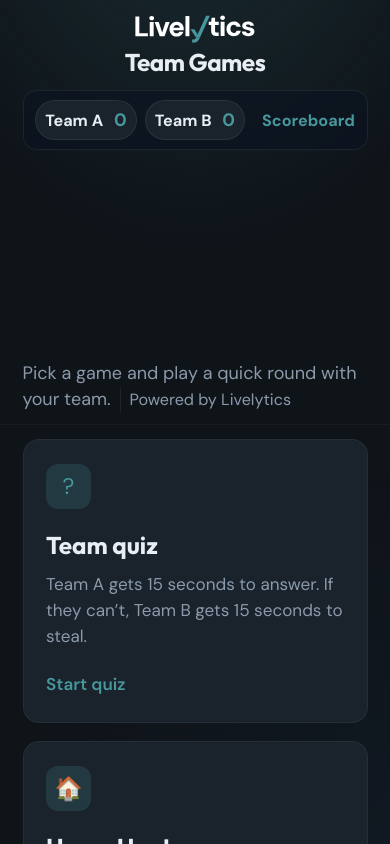
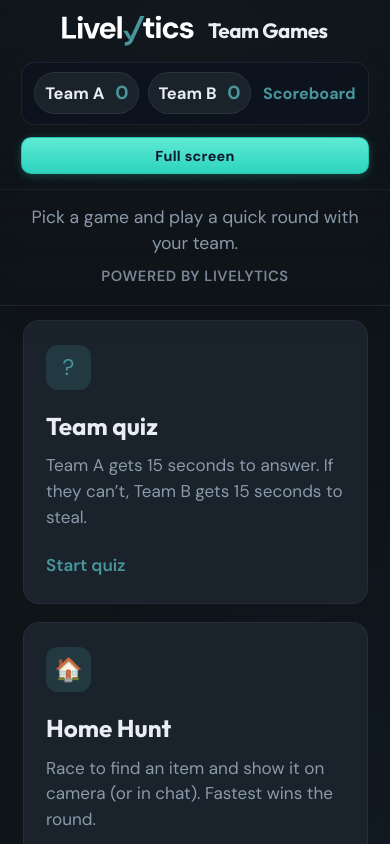
Before and after one commit to akshaygdhole/Fun-Friday-Games, a React (Vite) app: page / in a window 390 px wide. Shown: the top 844 px of the page. Built offline with nearby package versions, Linux system fonts and the light colour scheme.

Commit message:
Add fullscreen functionality with FullscreenButton component; enhance StickyScoreBar and Home page layout with new styles and responsive design adjustments.

```diff
--- /dev/null
+++ b/src/components/FullscreenButton.jsx
@@ -0,0 +1,44 @@
+import { useEffect, useState } from "react"
+
+export default function FullscreenButton({ className = "" }) {
+  const [isFullscreen, setIsFullscreen] = useState(false)
+
+  useEffect(() => {
+    const onChange = () => setIsFullscreen(Boolean(document.fullscreenElement))
+    onChange()
+    document.addEventListener("fullscreenchange", onChange)
+    return () => document.removeEventListener("fullscreenchange", onChange)
+  }, [])
+
+  const toggleFullscreen = async () => {
+    try {
+      if (document.fullscreenElement) {
+        await document.exitFullscreen()
+      } else {
+        await document.documentElement.requestFullscreen()
+      }
+    } catch {
+      // ignore
+    }
+  }
+
+  const merged = [
+    className,
+    "fullscreen-btn",
+    isFullscreen ? "fullscreen-btn--exit" : "fullscreen-btn--enter",
+  ]
+    .filter(Boolean)
+    .join(" ")
+
+  return (
+    <button
+      type="button"
+      className={merged}
+      onClick={toggleFullscreen}
+      title={isFullscreen ? "Exit full screen (Esc)" : "Enter full screen for sharing"}
+      aria-pressed={isFullscreen}
+    >
+      {isFullscreen ? "Exit full screen" : "Full screen"}
+    </button>
+  )
+}
--- a/src/pages/Home.jsx
+++ b/src/pages/Home.jsx
@@ -2,6 +2,7 @@
 import { Link } from "react-router-dom"
 import ScoreWidget from "../components/ScoreWidget"
 import LivelyticsLogoIcon from "../assets/LivelyticsLogoIcon"
+import FullscreenButton from "../components/FullscreenButton"
 
 const cards = [
   {
@@ -73,21 +74,26 @@
     <div className="home-page">
       <div className="bg-pattern" aria-hidden="true" />
       <header className="home-header">
-        <div className="home-header-row">
+        <div className="home-header-bar">
           <div className="home-brand" aria-label="Livelytics Team Games">
             <div className="home-brand-mark">
-              <LivelyticsLogoIcon width="120" height="28" />
+              <LivelyticsLogoIcon width="132" height="31" />
             </div>
             <h1 className="home-title">Team Games</h1>
           </div>
-          <div className="home-header-scores" aria-label="Live team scores">
-            <ScoreWidget />
+          <div className="home-header-actions">
+            <div className="home-header-scores" aria-label="Live team scores">
+              <ScoreWidget />
+            </div>
+            <FullscreenButton className="home-fullscreen-btn" />
           </div>
         </div>
-        <p className="home-subtitle">
-          Pick a game and play a quick round with your team.
-          <span className="home-powered">Powered by Livelytics</span>
-        </p>
+        <div className="home-header-lede">
+          <p className="home-subtitle">
+            Pick a game and play a quick round with your team.
+          </p>
+          <p className="home-powered-line">Powered by Livelytics</p>
+        </div>
       </header>
 
       <main className="cards cards--hub">
--- a/src/styles.css
+++ b/src/styles.css
@@ -82,26 +82,45 @@
 .sticky-score-bar-inner {
   max-width: 1220px;
   margin: 0 auto;
-  padding: 0.5rem 1.25rem;
+  min-height: 4rem;
+  padding: 0.88rem 1.5rem;
   display: flex;
   flex-wrap: wrap;
   align-items: center;
-  gap: 0.6rem 1.25rem;
+  gap: 0.65rem 1.25rem;
   justify-content: space-between;
 }
 
 .sticky-score-bar-brand {
   display: flex;
-  flex-direction: column;
-  gap: 0.05rem;
+  align-items: center;
+  gap: 0.5rem;
   min-width: 0;
 }
 
 .sticky-score-bar-logo {
-  display: flex;
-  align-items: center;
+  display: inline-flex;
+  align-items: center;
+  gap: 0.6rem;
   line-height: 0;
   text-decoration: none;
+  min-width: 0;
+}
+
+.sticky-score-bar-brand-name {
+  font-family: var(--font-display);
+  font-weight: 700;
+  font-size: 0.95rem;
+  letter-spacing: 0.06em;
+  text-transform: uppercase;
+  color: var(--text);
+  opacity: 0.9;
+  white-space: nowrap;
+}
+
+.sticky-score-bar-spacer {
+  flex: 1 1 auto;
+  min-width: 1rem;
 }
 
 .sticky-score-bar-title {
@@ -135,7 +154,7 @@
   background: var(--surface);
   border: 1px solid #ffffff12;
   border-radius: 12px;
-  padding: 0.35rem 0.5rem 0.35rem 0.65rem;
+  padding: 0.42rem 0.55rem 0.42rem 0.7rem;
 }
 
 .sticky-score-team-row {
@@ -177,8 +196,8 @@
 .sticky-score-btn {
   font-family: var(--font);
   font-weight: 700;
-  font-size: 0.72rem;
-  padding: 0.3rem 0.45rem;
+  font-size: 0.76rem;
+  padding: 0.34rem 0.5rem;
   border-radius: 8px;
   border: 1px solid transparent;
   cursor: pointer;
@@ -201,6 +220,66 @@
   flex-wrap: wrap;
   align-items: center;
   gap: 0.5rem 0.75rem;
+}
+
+/* Full screen — shared + enter vs exit */
+.fullscreen-btn {
+  font-family: var(--font);
+  font-weight: 700;
+  font-size: 0.8rem;
+  letter-spacing: 0.02em;
+  line-height: 1.25;
+  cursor: pointer;
+  border-radius: 10px;
+  padding: 0.48rem 0.9rem;
+  border: 1px solid transparent;
+  transition:
+    background 0.15s ease,
+    border-color 0.15s ease,
+    color 0.15s ease,
+    box-shadow 0.15s ease;
+}
+
+.fullscreen-btn--enter {
+  color: #0f172a;
+  background: linear-gradient(180deg, #5eead4 0%, #2dd4bf 100%);
+  border-color: #14b8a6aa;
+  box-shadow: 0 2px 10px rgba(45, 212, 191, 0.25);
+}
+
+.fullscreen-btn--enter:hover {
+  filter: brightness(1.06);
+  box-shadow: 0 4px 14px rgba(45, 212, 191, 0.35);
+}
+
+.fullscreen-btn--enter:active {
+  filter: brightness(0.97);
+}
+
+.fullscreen-btn--exit {
+  color: #fecaca;
+  background: rgba(248, 113, 113, 0.14);
+  border-color: #f8717177;
+  box-shadow: 0 2px 10px rgba(248, 113, 113, 0.12);
+}
+
+.fullscreen-btn--exit:hover {
+  background: rgba(248, 113, 113, 0.22);
+  border-color: #f8717199;
+  color: #fee2e2;
+}
+
+.fullscreen-btn--exit:active {
+  background: rgba(248, 113, 113, 0.18);
+}
+
+.fullscreen-btn:focus-visible {
+  outline: 2px solid var(--accent);
+  outline-offset: 2px;
+}
+
+.sticky-fullscreen-btn {
+  flex-shrink: 0;
 }
 
 .sticky-score-link {
@@ -228,14 +307,15 @@
 
 @media (max-width: 640px) {
   .sticky-score-bar-inner {
-    padding: 0.45rem 1rem;
+    min-height: 3.65rem;
+    padding: 0.72rem 1rem;
   }
 
   .sticky-score-bar-brand {
     width: 100%;
     flex-direction: row;
-    align-items: baseline;
-    justify-content: space-between;
+    align-items: center;
+    justify-content: flex-start;
     gap: 0.5rem;
   }
 
@@ -334,7 +414,7 @@
   }
 }
 
-/* Hub (home) — compact header + scores in one row */
+/* Hub (home) — top bar: brand | scores + fullscreen; lede below */
 .home-page {
   min-height: 100vh;
 }
@@ -342,15 +422,36 @@
 .home-header {
   max-width: 1220px;
   margin: 0 auto;
-  padding: 0.85rem 1.25rem 0.65rem;
-  border-bottom: 1px solid #ffffff0a;
+  padding: 0;
+  border-bottom: 1px solid #ffffff14;
+  background: linear-gradient(
+    180deg,
+    rgba(15, 20, 25, 0.72) 0%,
+    rgba(15, 20, 25, 0.35) 100%
+  );
+  backdrop-filter: blur(10px);
+  -webkit-backdrop-filter: blur(10px);
+  box-shadow: 0 8px 32px -18px rgba(0, 0, 0, 0.5);
+}
+
+.home-header-bar {
+  display: flex;
+  flex-wrap: wrap;
+  align-items: center;
+  justify-content: space-between;
+  gap: 0.85rem 1.25rem;
+  min-height: 4.25rem;
+  padding: 0.95rem 1.5rem;
+  border-bottom: 1px solid #ffffff0c;
 }
 
 .home-brand {
   display: flex;
-  flex-direction: column;
-  align-items: flex-start;
-  gap: 0.25rem;
+  flex-direction: row;
+  align-items: center;
+  gap: 0.75rem;
+  min-width: 0;
+  flex: 0 1 auto;
 }
 
 .home-brand-mark {
@@ -360,81 +461,121 @@
   flex: 0 0 auto;
 }
 
+.home-header-actions {
+  display: flex;
+  flex-direction: row;
+  align-items: center;
+  justify-content: flex-end;
+  gap: 0.65rem;
+  flex: 1 1 280px;
+  min-width: min(100%, 17rem);
+}
+
+.home-header-scores {
+  flex: 1 1 auto;
+  min-width: 0;
+  max-width: 38rem;
+}
+
+.home-fullscreen-btn {
+  flex-shrink: 0;
+}
+
+.home-header-scores .scorebar {
+  margin: 0;
+  padding: 0.55rem 0.7rem;
+  gap: 0.55rem;
+}
+
+.home-header-scores .scorebar-left {
+  gap: 0.45rem;
+}
+
+.home-header-scores .score-pill {
+  padding: 0.32rem 0.55rem;
+  font-size: 0.92rem;
+}
+
+.home-header-scores .score-value {
+  font-size: 1.05rem;
+}
+
+.home-header-lede {
+  padding: 0.85rem 1.5rem 1.05rem;
+}
+
 .home-subtitle {
-  margin: 0.55rem 0 0;
-  color: var(--muted);
-  max-width: 72ch;
-  line-height: 1.45;
-}
-
-.home-powered {
-  display: inline-block;
-  margin-left: 0.5rem;
-  padding-left: 0.5rem;
-  border-left: 1px solid #ffffff12;
-  color: var(--muted);
-  font-size: 0.9em;
-}
-
-.home-header-row {
-  display: flex;
-  flex-wrap: wrap;
-  align-items: center;
-  justify-content: space-between;
-  gap: 0.75rem 1rem;
+  margin: 0;
+  color: var(--muted);
+  max-width: 52rem;
+  line-height: 1.5;
+  font-size: 0.98rem;
+}
+
+.home-powered-line {
+  margin: 0.45rem 0 0;
+  font-size: 0.82rem;
+  font-weight: 600;
+  letter-spacing: 0.04em;
+  text-transform: uppercase;
+  color: var(--muted);
+  opacity: 0.85;
 }
 
 .home-title {
   font-family: var(--font-display);
-  font-size: clamp(1.35rem, 3.2vw, 1.75rem);
+  font-size: clamp(1.15rem, 2.4vw, 1.5rem);
   font-weight: 700;
   margin: 0;
   letter-spacing: -0.02em;
-  line-height: 1.2;
-}
-
-.home-header-scores {
-  flex: 1 1 260px;
-  min-width: 0;
-  max-width: 520px;
-}
-
-.home-header-scores .scorebar {
-  margin: 0;
-  padding: 0.5rem 0.65rem;
-  gap: 0.5rem;
-}
-
-.home-header-scores .scorebar-left {
-  gap: 0.45rem;
-}
-
-.home-header-scores .score-pill {
-  padding: 0.3rem 0.5rem;
-  font-size: 0.9rem;
-}
-
-.home-header-scores .score-value {
-  font-size: 1rem;
-}
-
-@media (max-width: 600px) {
-  .home-header-row {
+  line-height: 1.15;
+  white-space: nowrap;
+}
+
+@media (max-width: 720px) {
+  .home-header-bar {
+    min-height: 0;
+    padding: 0.85rem 1.15rem;
     flex-direction: column;
     align-items: stretch;
   }
 
+  .home-brand {
+    justify-content: center;
+  }
+
+  .home-title {
+    white-space: normal;
+    text-align: center;
+  }
+
+  .home-header-actions {
+    flex-direction: column;
+    align-items: stretch;
+    flex: 1 1 auto;
+    min-width: 0;
+    max-width: none;
+  }
+
   .home-header-scores {
     max-width: none;
-  }
-
-  .home-title {
+    order: 1;
+  }
+
+  .home-fullscreen-btn {
+    order: 2;
+    width: 100%;
     text-align: center;
   }
 
-  .home-brand {
-    justify-content: center;
-    align-items: center;
+  .home-header-lede {
+    padding: 0.75rem 1.15rem 1rem;
+    text-align: center;
+  }
+
+  .home-subtitle {
+    margin-left: auto;
+    margin-right: auto;
   }
 }
 
@@ -1477,30 +1618,23 @@
 }
 
 .scoreboard-top-header {
-  position: sticky;
-  top: 0;
-  z-index: 100;
-  background: linear-gradient(
-    180deg,
-    rgba(15, 20, 25, 0.97) 0%,
-    rgba(15, 20, 25, 0.92) 70%,
-    rgba(15, 20, 25, 0)
-  );
-  backdrop-filter: blur(14px);
-  -webkit-backdrop-filter: blur(14px);
-  border-bottom: 1px solid #ffffff12;
-  box-shadow: 0 12px 40px -20px rgba(0, 0, 0, 0.5);
+  background: rgba(15, 20, 25, 0.35);
+  border-bottom: 1px solid #ffffff0f;
 }
 
 .scoreboard-top-header-inner {
-  max-width: 880px;
+  max-width: 1220px;
   margin: 0 auto;
-  padding: 0.75rem 1.25rem 0.95rem;
+  padding: 0.65rem 1.25rem 0.85rem;
   display: flex;
   align-items: center;
   justify-content: space-between;
   gap: 1rem;
   flex-wrap: wrap;
+}
+
+.scoreboard-top-header--compact .scoreboard-top-header-inner {
+  padding-top: 0.55rem;
 }
 
 .scoreboard-top-brand {
```
Also changed, not shown: src/components/StickyScoreBar.jsx (+13 -4 lines), src/pages/Scoreboard.jsx (+4 -97 lines), 1 other file (tests, documents, lock files or other folders).
